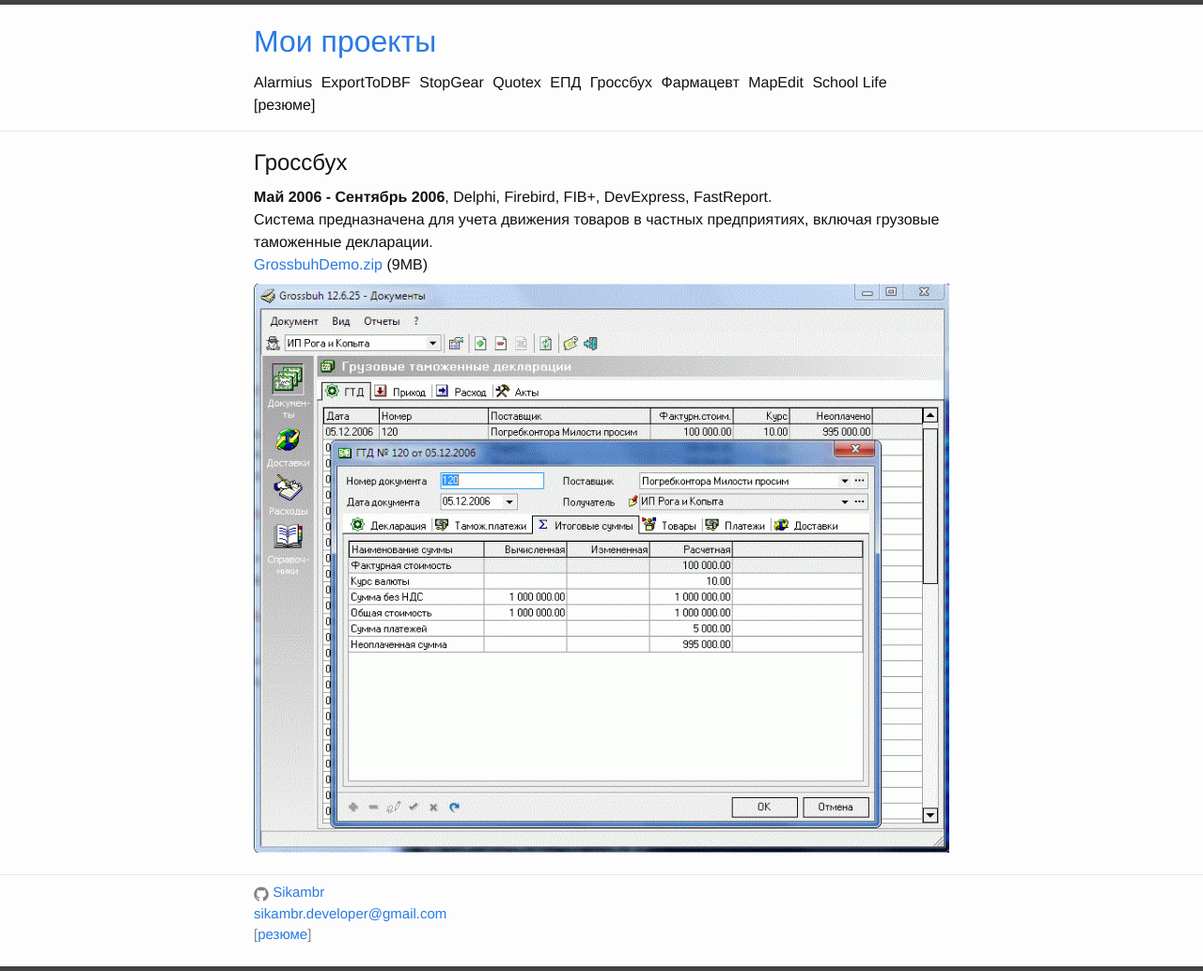
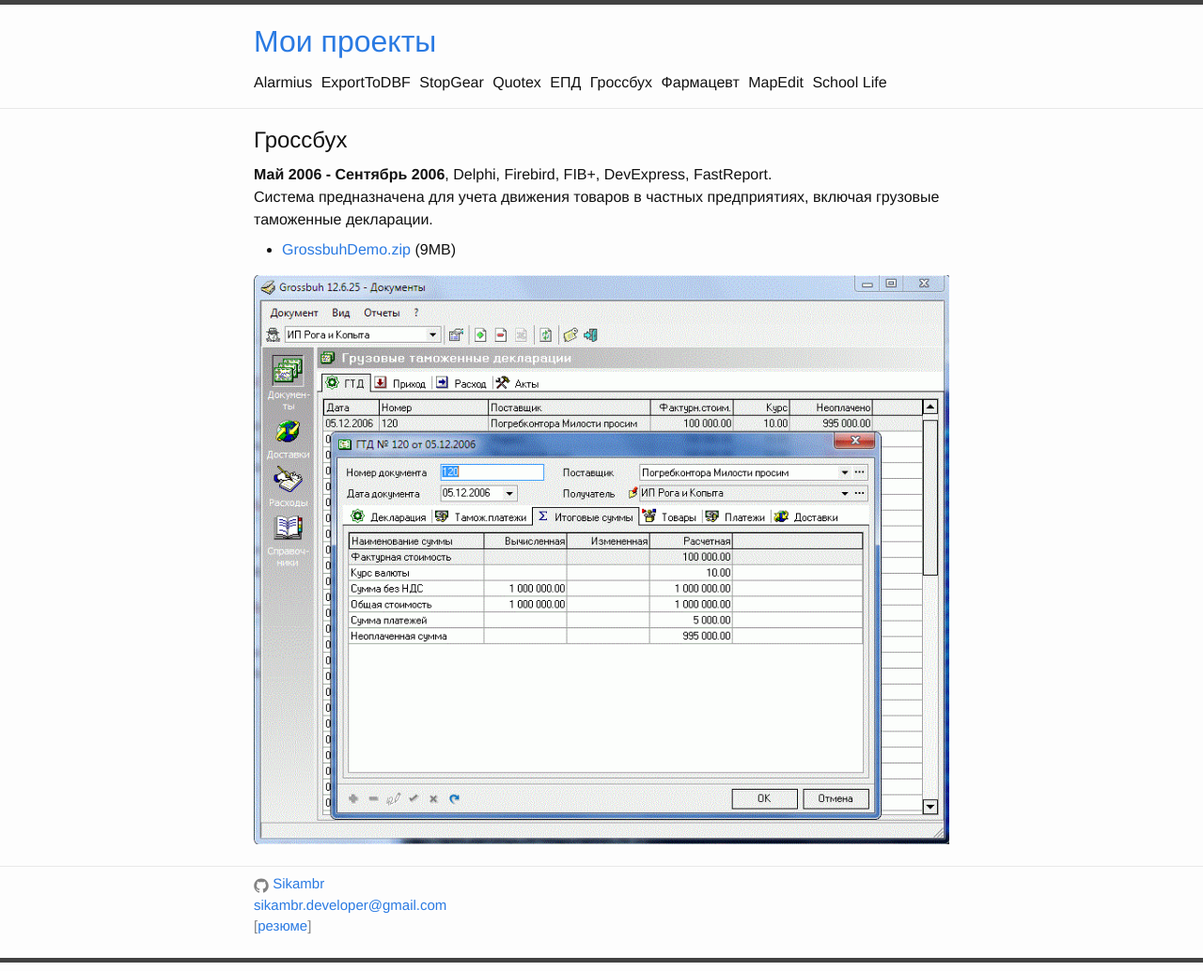
Before and after one commit to Sikambr/projects, a Jekyll site: the page built from grossbuh.md, in a window 1280 px wide. Shown: the whole page at 94% size. Built offline with Jekyll 4.4.1, drawn with Linux system fonts in a browser that asks for light colours.

Commit message:
publishing

```diff
--- a/_includes/header.html
+++ b/_includes/header.html
@@ -23,7 +23,6 @@
                     <a class="page-link" href="{{ site.baseurl }}/pharm">Фармацевт</a>
                     <a class="page-link" href="{{ site.baseurl }}/mapedit">MapEdit</a>
                     <a class="page-link" href="{{ site.baseurl }}/school">School&nbsp;Life</a>
-                    [<a class="page-link" href="{{ site.resume_url }}">резюме</a>]
                 </div>
             </nav>
 
--- a/grossbuh.md
+++ b/grossbuh.md
@@ -8,6 +8,6 @@
 
 Cистема предназначена для учета движения товаров в частных предприятиях, включая грузовые таможенные декларации.
 
-[GrossbuhDemo.zip](https://drive.google.com/uc?id=1NRoorwJUx91Ko6c3lcjbS3jpbbJt-xg_&export=download) (9MB)
+* [GrossbuhDemo.zip](https://drive.google.com/uc?id=1NRoorwJUx91Ko6c3lcjbS3jpbbJt-xg_&export=download) (9MB)
 
 ![{{ page.title }}]({{ site.baseurl }}/images/grossbuh.gif)
```
Also changed, not shown: alarmius.md (+0 -2 lines).
